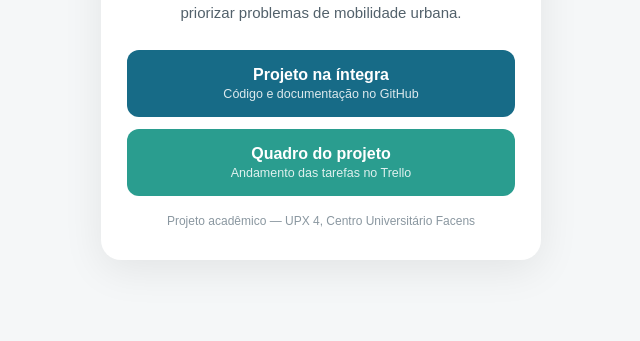
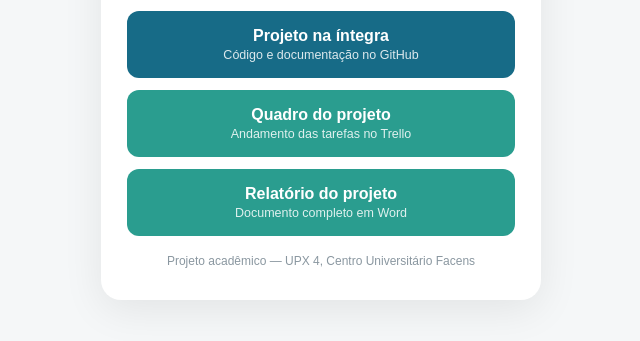
Before and after one commit to Eduardo-Pablo/mobiliza-links, a plain HTML site: page index.html in a window 1280 px wide. Shown: the part 317-658 px from the top of the page, without its empty margins (319-959 px from the left). Drawn offline with Linux system fonts and the light colour scheme.

Commit message:
Add link to project report in index.html
Added a link to the project report document in Word format.

```diff
--- a/index.html
+++ b/index.html
@@ -29,6 +29,8 @@
 
     <a class="btn" href="https://github.com/Eduardo-Pablo/Projeto-Movimenta">Projeto na íntegra<small>Código e documentação no GitHub</small></a>
     <a class="btn alt" href="https://trello.com/b/EPdjYlZb/mobiliza">Quadro do projeto<small>Andamento das tarefas no Trello</small></a>
+   <a class="btn alt" href="relatorio.docx" target="_blank">Relatório do projeto<small>Documento completo em Word</small>
+</a>
 
     <footer>Projeto acadêmico — UPX 4, Centro Universitário Facens</footer>
   </div>
```
